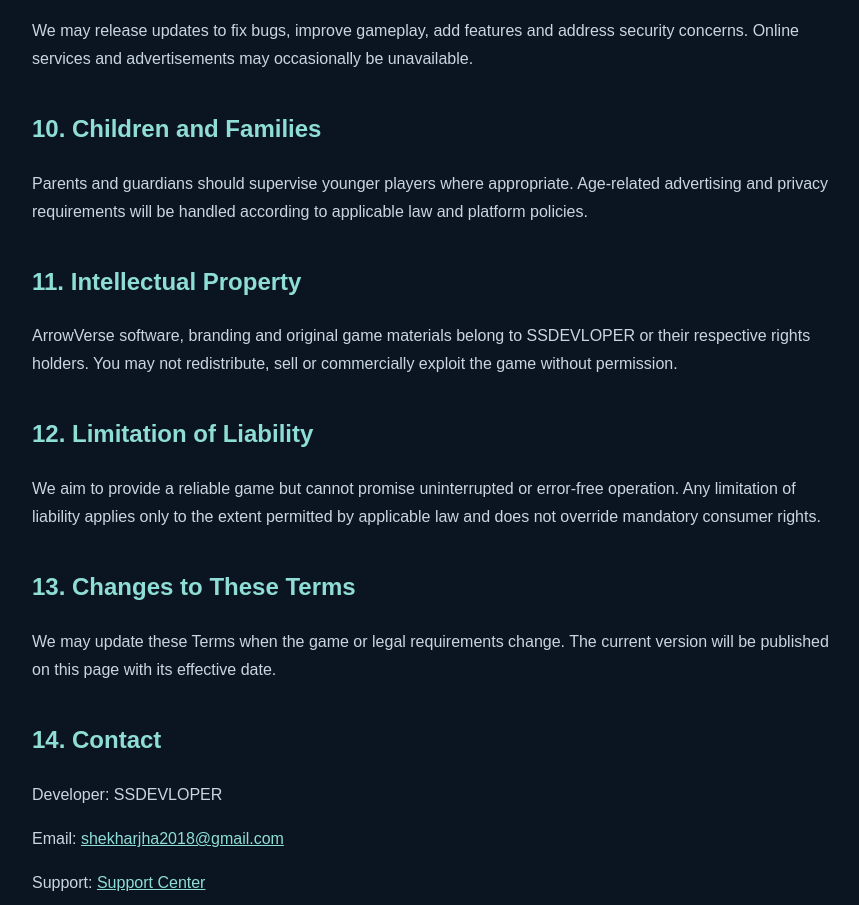
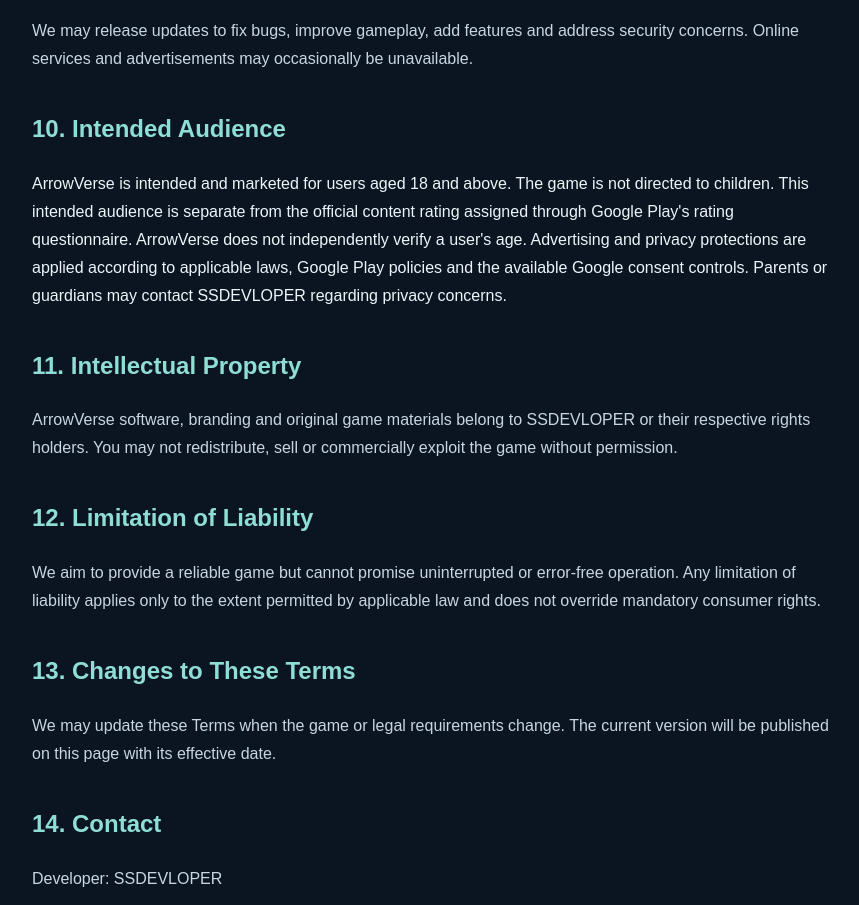
Before and after one commit to ssdevloper/ssdevloper.github.io, a plain HTML site: page terms.html in a window 1280 px wide. Shown: the part 1998-2903 px from the top of the page, without its empty margins (207-1066 px from the left). Drawn offline with Linux system fonts and the light colour scheme.

Commit message:
Update terms.html

```diff
--- a/terms.html
+++ b/terms.html
@@ -161,12 +161,12 @@
     be unavailable.
   </p>
 
-  <h2>10. Children and Families</h2>
-  <p>
-    Parents and guardians should supervise younger
-    players where appropriate. Age-related advertising
-    and privacy requirements will be handled according
-    to applicable law and platform policies.
+  <h2>10. Intended Audience</h2>
+    ArrowVerse is intended and marketed for users aged 18 and above. The game is not directed to children.
+
+This intended audience is separate from the official content rating assigned through Google Play's rating questionnaire. ArrowVerse does not independently verify a user's age.
+
+Advertising and privacy protections are applied according to applicable laws, Google Play policies and the available Google consent controls. Parents or guardians may contact SSDEVLOPER regarding privacy concerns.
   </p>
 
   <h2>11. Intellectual Property</h2>
```
